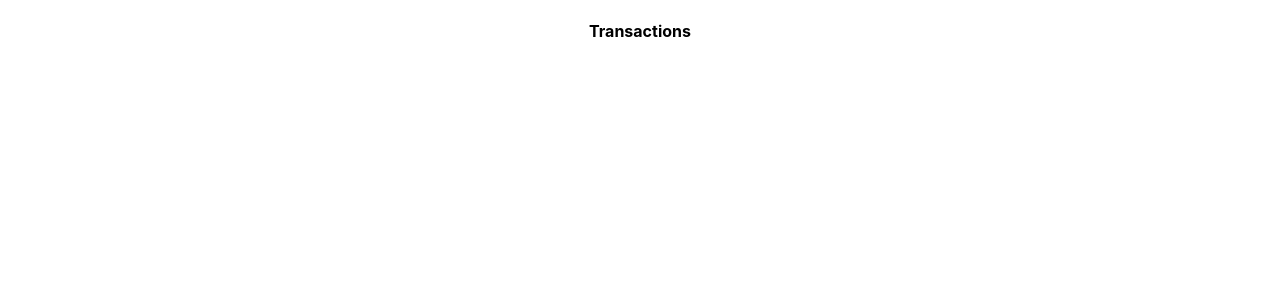
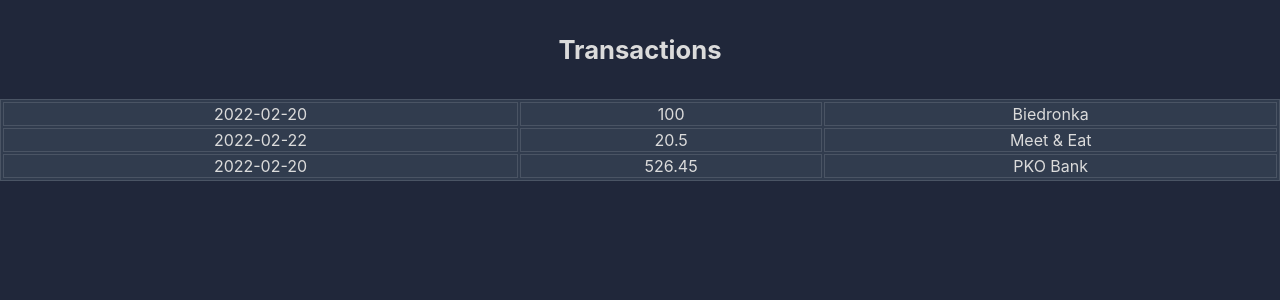
Before and after one commit to mjawulski/learn-react-home-budget, a React (Create React App) app: page / in a window 1280 px wide. Shown: the top 300 px of the page. Built offline with nearby package versions, Linux system fonts and the light colour scheme.

Commit message:
task 01 done

```diff
--- a/public/index.html
+++ b/public/index.html
@@ -1,14 +1,12 @@
 <!DOCTYPE html>
 <html lang="en">
+
 <head>
   <meta charset="utf-8" />
   <link rel="icon" href="%PUBLIC_URL%/favicon.ico" />
   <meta name="viewport" content="width=device-width, initial-scale=1" />
   <meta name="theme-color" content="#000000" />
-    <meta
-      name="description"
-      content="Web site created using create-react-app"
-    />
+  <meta name="description" content="Web site created using create-react-app" />
   <link rel="apple-touch-icon" href="%PUBLIC_URL%/logo192.png" />
   <!--
       manifest.json provides metadata used when your web app is installed on a
@@ -24,8 +22,9 @@
       work correctly both with client-side routing and a non-root public URL.
       Learn how to configure a non-root public URL by running `npm run build`.
     -->
-    <title>React App</title>
+  <title>Home Budget</title>
 </head>
+
 <body>
   <noscript>You need to enable JavaScript to run this app.</noscript>
   <div id="root"></div>
@@ -40,4 +39,5 @@
       To create a production bundle, use `npm run build` or `yarn build`.
     -->
 </body>
+
 </html>
--- a/src/App.css
+++ b/src/App.css
@@ -1,5 +1,20 @@
 .App {
-  text-align: center;
-  display: flex;
-  flex-direction: column;
+	text-align: center;
+	display: flex;
+	flex-direction: column;
 }
+
+body {
+	background-color: #20273a;
+	color: rgb(219, 219, 219);
+}
+
+.titleName {
+	font-size: 1.6rem;
+}
+
+table,
+td {
+	background-color: #313c4e;
+	border: 1px solid rgba(255, 255, 255, 0.123);
+}
--- a/src/TransactionsSummary/TransactionsSummary.jsx
+++ b/src/TransactionsSummary/TransactionsSummary.jsx
@@ -1,10 +1,10 @@
-import { TransactionsTable } from "./TransactionsTable/TransactionsTable";
+import { TransactionsTable } from './TransactionsTable/TransactionsTable';
 
 export function TransactionsSummary({ transactions }) {
-  return (
-    <>
-      <h4>Transactions</h4>
-      <TransactionsTable transactions={transactions} />
-    </>
-  );
+	return (
+		<>
+			<h4 className='titleName'>Transactions</h4>
+			<TransactionsTable transactions={transactions} />
+		</>
+	);
 }
--- a/src/TransactionsSummary/TransactionsTableRow/TransactionsTableRow.jsx
+++ b/src/TransactionsSummary/TransactionsTableRow/TransactionsTableRow.jsx
@@ -1,4 +1,11 @@
 export function TransactionsTableRow({ transaction }) {
-  // Tutaj zamiast null wpisz kod, ktory wyswietli wiersz tabeli z informacjami o dacie transakcji, sprzedawcy (merchant) i kwocie
-  return null;
+	// Tutaj zamiast null wpisz kod, ktory wyswietli wiersz tabeli z informacjami o dacie transakcji, sprzedawcy (merchant) i kwocie
+
+	return (
+		<tr>
+			<td>{transaction.date}</td>
+			<td>{transaction.amount}</td>
+			<td>{transaction.merchant}</td>
+		</tr>
+	);
 }
```
Lines whose indentation alone changed are shown as unchanged.
